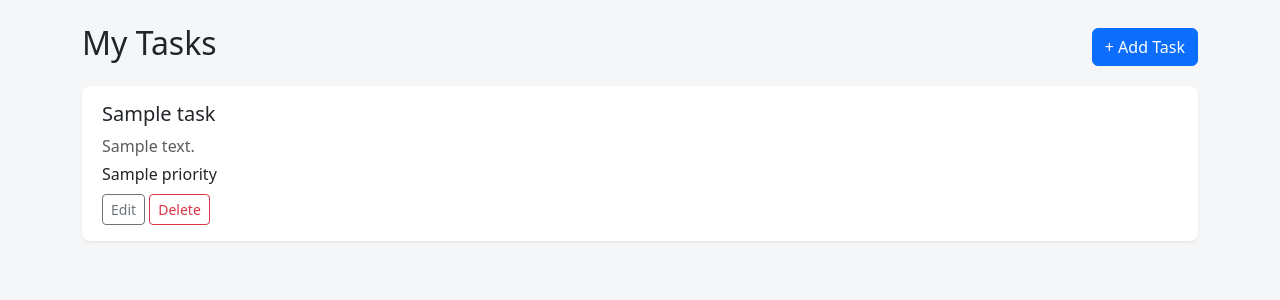
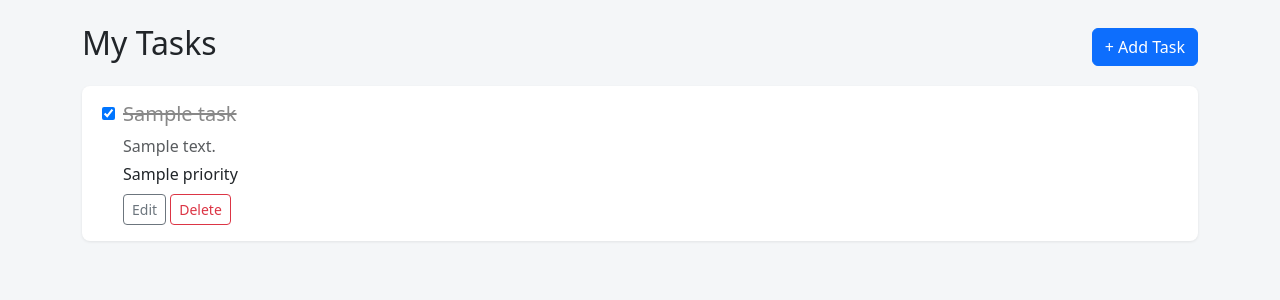
Before and after one commit to Prithviraj-Singh0268/flask-todo-mysql, a Flask app: page / in a window 1280 px wide. Shown: the part 56-356 px from the top of the page. Run offline with Flask 3, Linux system fonts and the light colour scheme; tables that the repository leaves empty hold one stand-in row (values such as "Sample post").

Commit message:
Add mark-as-complete toggle for tasks

```diff
--- a/app.py
+++ b/app.py
@@ -75,6 +75,13 @@ def delete_task(task_id):
     flash("Task deleted.", "info")
     return redirect(url_for("index"))
 
+@app.route("/toggle/<int:task_id>", methods=["POST"])
+def toggle_complete(task_id):
+    task = Task.query.get_or_404(task_id)
+    task.completed = not task.completed
+    db.session.commit()
+    return redirect(url_for("index"))
+
 
 if __name__ == "__main__":
     app.run(debug=True)
--- a/templates/index.html
+++ b/templates/index.html
@@ -10,19 +10,26 @@
 {% if tasks %}
     {% for task in tasks %}
         <div class="task-card">
-            <h5 class="task-title">{{ task.title }}</h5>
+    <div class="d-flex align-items-start">
+        <form method="POST" action="{{ url_for('toggle_complete', task_id=task.id) }}" class="me-2">
+            <input type="checkbox" onchange="this.form.submit()" {% if task.completed %}checked{% endif %}>
+        </form>
+        <div class="flex-grow-1">
+            <h5 class="task-title {% if task.completed %}completed{% endif %}">{{ task.title }}</h5>
             {% if task.description %}
-            <p class="mb-1 text-muted">{{ task.description }}</p>
+                <p class="mb-1 text-muted">{{ task.description }}</p>
             {% endif %}
             <span class="priority-{{ task.priority }}">{{ task.priority }} priority</span>
             <div class="mt-2">
                 <a href="{{ url_for('edit_task', task_id=task.id) }}" class="btn btn-sm btn-outline-secondary">Edit</a>
                 <form method="POST" action="{{ url_for('delete_task', task_id=task.id) }}" class="d-inline"
-                onsubmit="return confirm('Delete this task?');">
-                <button type="submit" class="btn btn-sm btn-outline-danger">Delete</button>
+                      onsubmit="return confirm('Delete this task?');">
+                    <button type="submit" class="btn btn-sm btn-outline-danger">Delete</button>
                 </form>
             </div>
         </div>
+    </div>
+</div>
     {% endfor %}
 {% else %}
     <p class="text-muted">No tasks yet. Add one to get started!</p>
```
